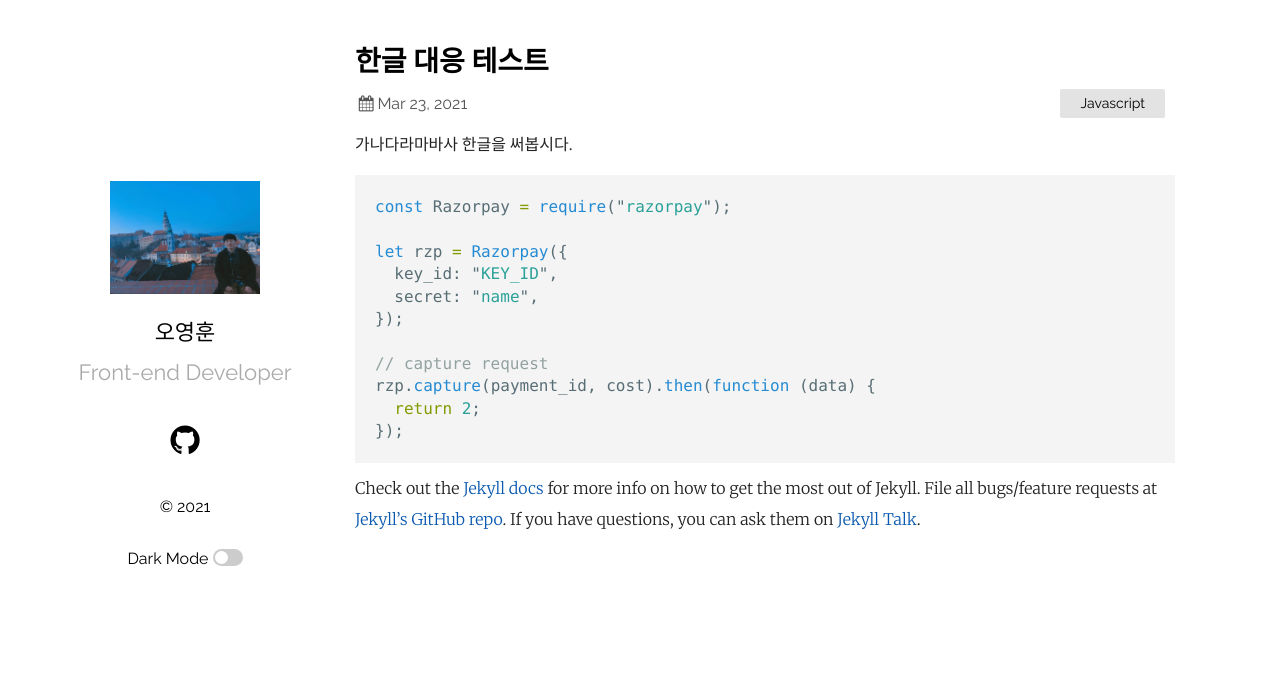
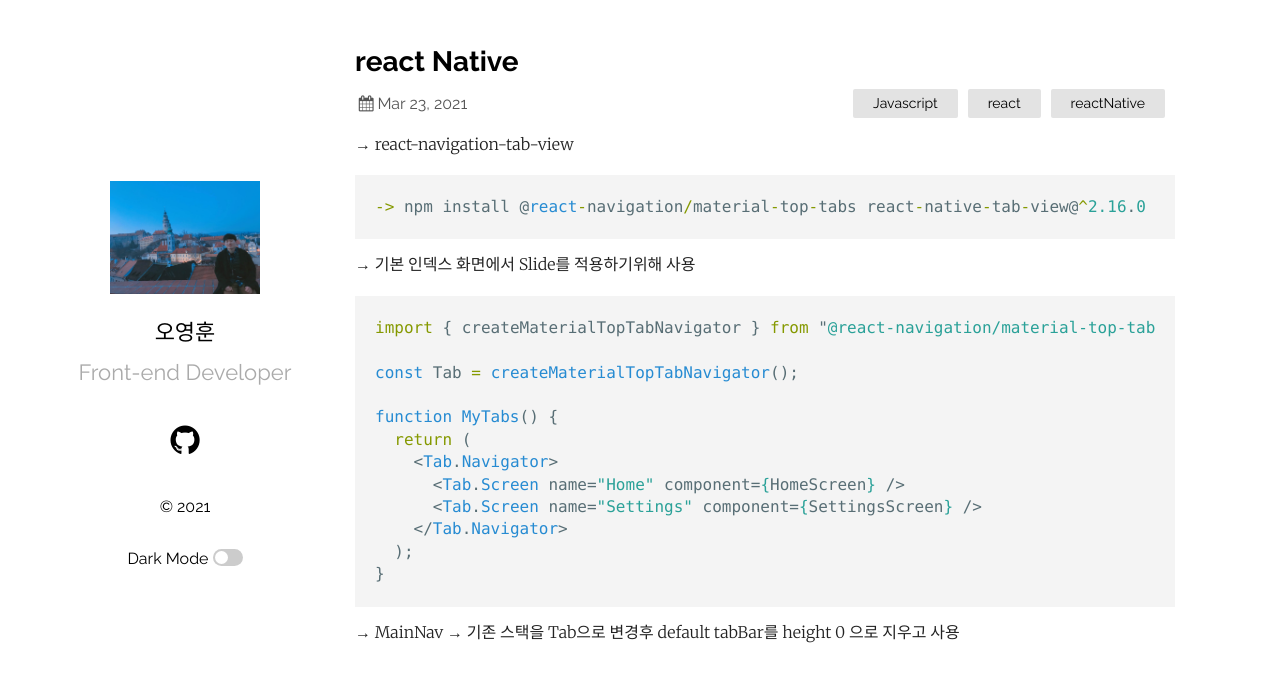
Before and after one commit to pandanon50/pandanon50.github.io, a Jekyll site: the page built from _posts/2019-03-23-welcome-to-jekyll.markdown, in a window 1280 px wide. Shown: the top 682 px of the page. Built offline with Jekyll 4.4.1, drawn with Linux system fonts in a browser that asks for light colours.

Commit message:
2021.07.16

````diff
--- a/_posts/2019-03-23-welcome-to-jekyll.markdown
+++ b/_posts/2019-03-23-welcome-to-jekyll.markdown
@@ -1,28 +1,31 @@
 ---
 layout: post
-title: "한글 대응 테스트"
+title: "react Native"
 date: 2021-03-23 21:03:36 +0530
-categories: Javascript
+categories: Javascript react reactNative
 ---
 
-가나다라마바사 한글을 써봅시다.
+→ react-navigation-tab-view
 
-```javascript
-const Razorpay = require("razorpay");
-
-let rzp = Razorpay({
-  key_id: "KEY_ID",
-  secret: "name",
-});
-
-// capture request
-rzp.capture(payment_id, cost).then(function (data) {
-  return 2;
-});
+```jsx
+-> npm install @react-navigation/material-top-tabs react-native-tab-view@^2.16.0
 ```
 
-Check out the [Jekyll docs][jekyll-docs] for more info on how to get the most out of Jekyll. File all bugs/feature requests at [Jekyll’s GitHub repo][jekyll-gh]. If you have questions, you can ask them on [Jekyll Talk][jekyll-talk].
+→ 기본 인덱스 화면에서 Slide를 적용하기위해 사용
 
-[jekyll-docs]: https://jekyllrb.com/docs/home
-[jekyll-gh]: https://github.com/jekyll/jekyll
-[jekyll-talk]: https://talk.jekyllrb.com/
+```jsx
+import { createMaterialTopTabNavigator } from "@react-navigation/material-top-tabs";
+
+const Tab = createMaterialTopTabNavigator();
+
+function MyTabs() {
+  return (
+    <Tab.Navigator>
+      <Tab.Screen name="Home" component={HomeScreen} />
+      <Tab.Screen name="Settings" component={SettingsScreen} />
+    </Tab.Navigator>
+  );
+}
+```
+
+→ MainNav → 기존 스택을 Tab으로 변경후 default tabBar를 height 0 으로 지우고 사용
````
